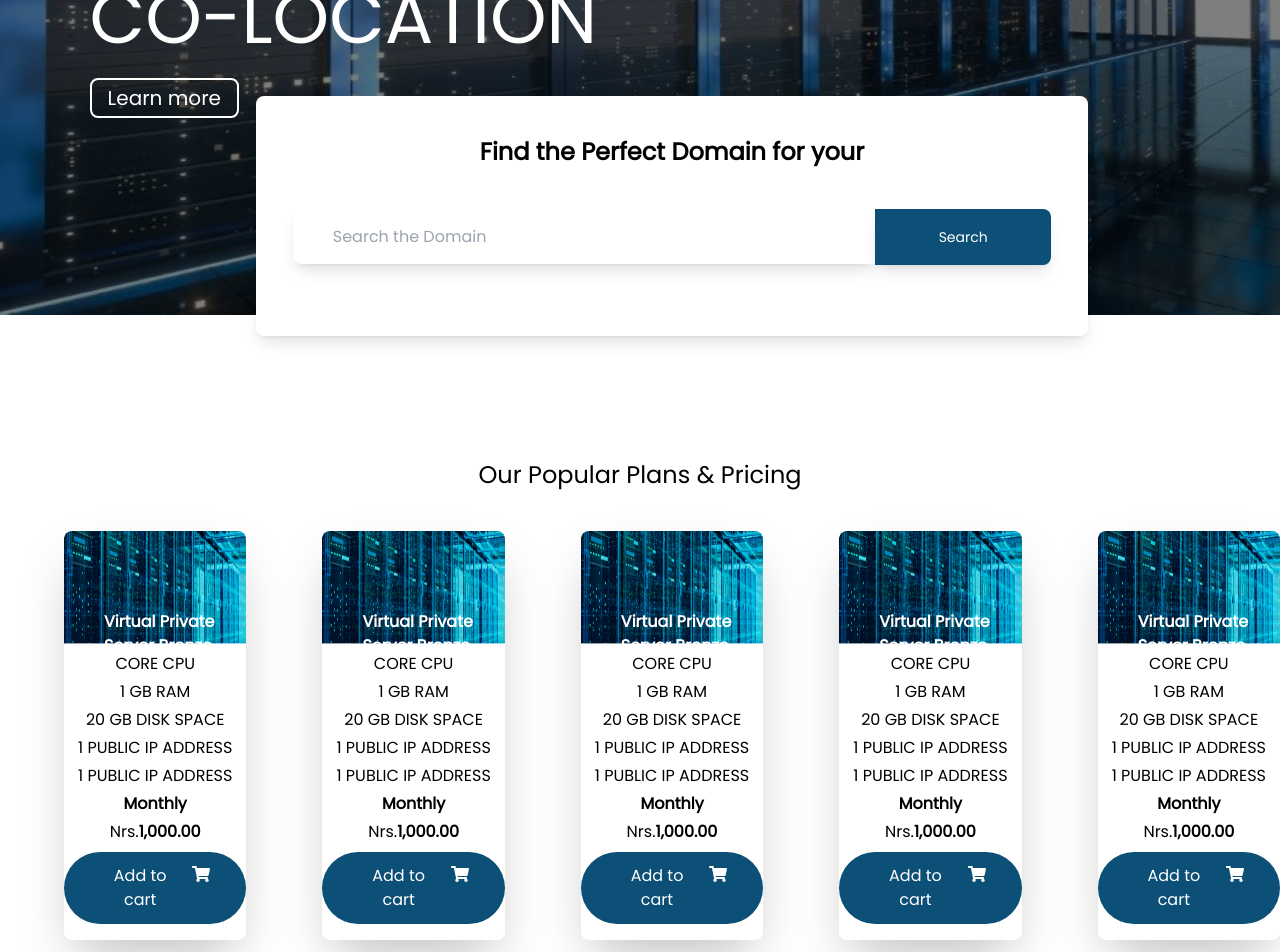
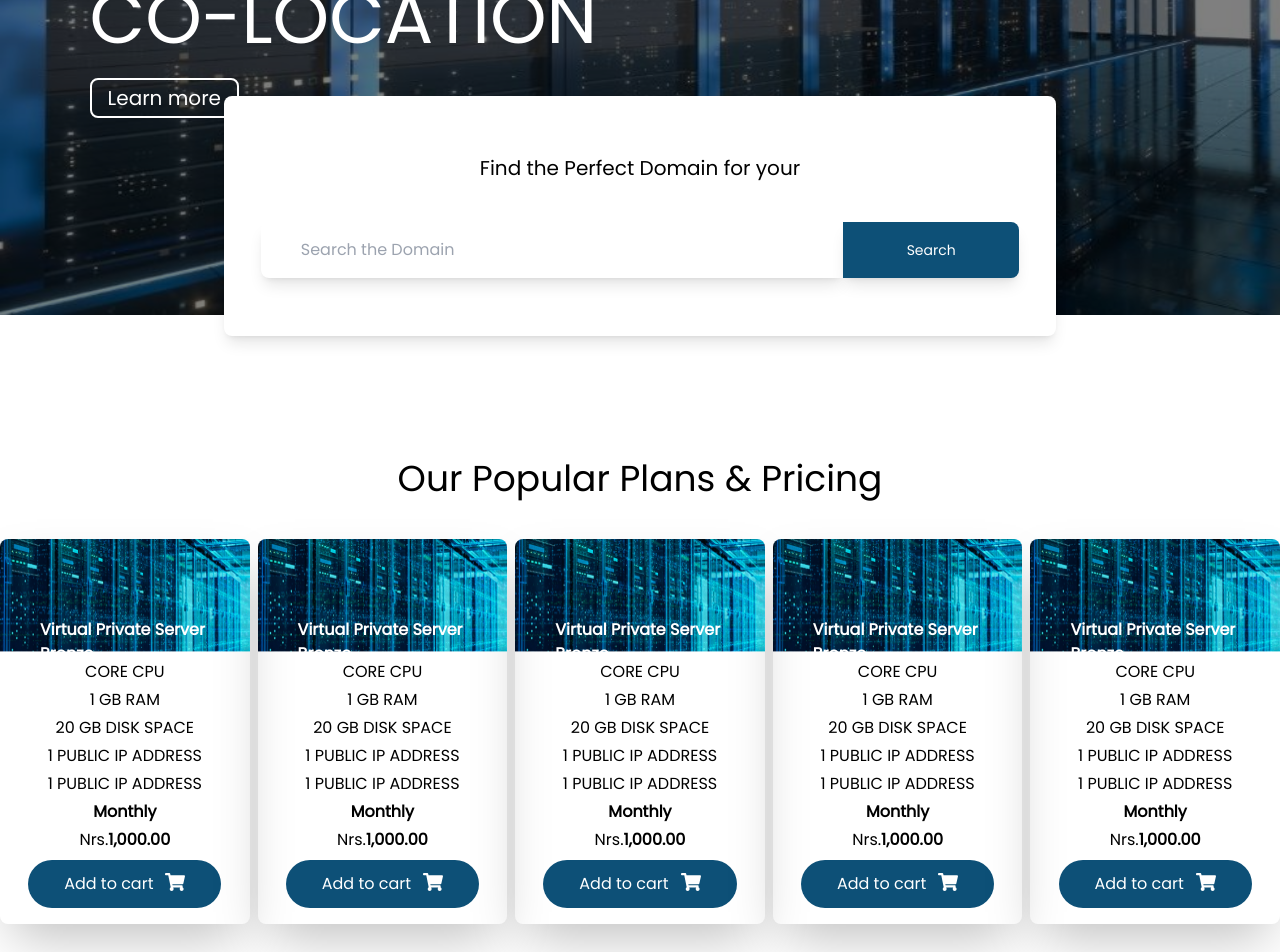
Before and after one commit to joshishikhar37/Dataspace, a Next.js app: page / in a window 1280 px wide. Shown: the part 480-1432 px from the top of the page. Built offline with nearby package versions, Linux system fonts and the light colour scheme.

Commit message:
gap decreased

```diff
--- a/app/page.tsx
+++ b/app/page.tsx
@@ -36,10 +36,10 @@ export default function Home() {
        <div className="absolute top-36 w-full ">
         <NavBar />
       </div>
-      <div className="">
-        <section className="py-10 shadow-lg absolute top-[72%] left-[20%] flex-col   justify-center text-center h-60 w-[65%] rounded-lg bg-white ">
-          <h1 className="mr-15 text-2xl font-bold mb-10">
-            Find the Perfect Domain for your
+      <div className=" flex justify-center">
+        <section className="py-10 shadow-lg absolute top-[72%] flex-col flex justify-center text-center h-60 w-[65%] rounded-lg bg-white ">
+          <h1 className="text-xl font-normal mb-10">
+            Find  the  Perfect  Domain  for  your
           </h1>
 
           <div>
@@ -58,8 +58,8 @@ export default function Home() {
         </section>
       </div>
       <section className="">
-        <h1 className='flex justify-center text-2xl pt-36'>Our Popular Plans & Pricing</h1>
-        <div className="flex gap-3">
+        <h1 className='flex justify-center text-4xl pt-36'>Our Popular Plans & Pricing</h1>
+        <div className="flex justify-center gap-2">
           <Plans/>
           <Plans/>
           <Plans/>
--- a/components/Plans.tsx
+++ b/components/Plans.tsx
@@ -8,7 +8,7 @@ const Plans = () => {
     height: "113.34px"
     }
   return (
-    <div className='shadow-2xl rounded-lg w-[300px] ml-16 my-10 rounded-lg'>
+    <div className='shadow-2xl rounded-lg w-[300px] my-10 rounded-lg'>
         <div className='relative '>
           <img src= "/plans.png" alt="footerimage" style={imagestyles} className='rounded-t-lg' />
           <h1 className='absolute top-[70%] left-10 text-white font-9xl font-black'>Virtual Private Server Bronze</h1>
```
